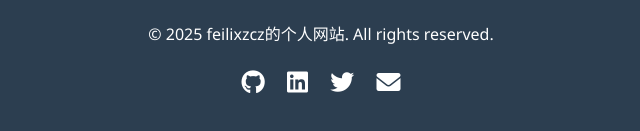
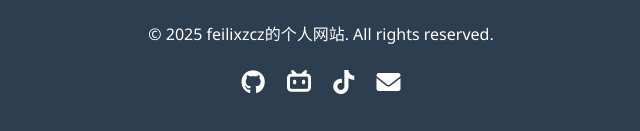
Before and after one commit to feilixzcz/feilixzcz.github.io, a plain HTML site: page index.html in a window 1280 px wide. Shown: the part 1646-1777 px from the top of the page, 319-959 px from the left. Drawn offline with Linux system fonts and the light colour scheme.

Commit message:
Update index.html
更新图标

```diff
--- a/index.html
+++ b/index.html
@@ -229,10 +229,10 @@
                 <i class="fab fa-github"></i>
             </a>
             <a href="https://space.bilibili.com/2138759781" target="_blank" title="Bilibili">
-                <i class="fab fa-linkedin"></i>
+                <i class="fab fa-bilibili"></i>
             </a>
             <a href="https://www.douyin.com/user/MS4wLjABAAAAHrRHlus_mNxeYU9pGmEvpDh7m_D7P_abCosgNjegQTDdKi2Ajb-nNt5zzNTVVwry?from_tab_name=main" target="_blank" title="Tiktok">
-                <i class="fab fa-twitter"></i>
+                <i class="fab fa-tiktok"></i>
             </a>
             <a href="feilixzcz@outlook.com" title="Email">
                 <i class="fas fa-envelope"></i>
```
